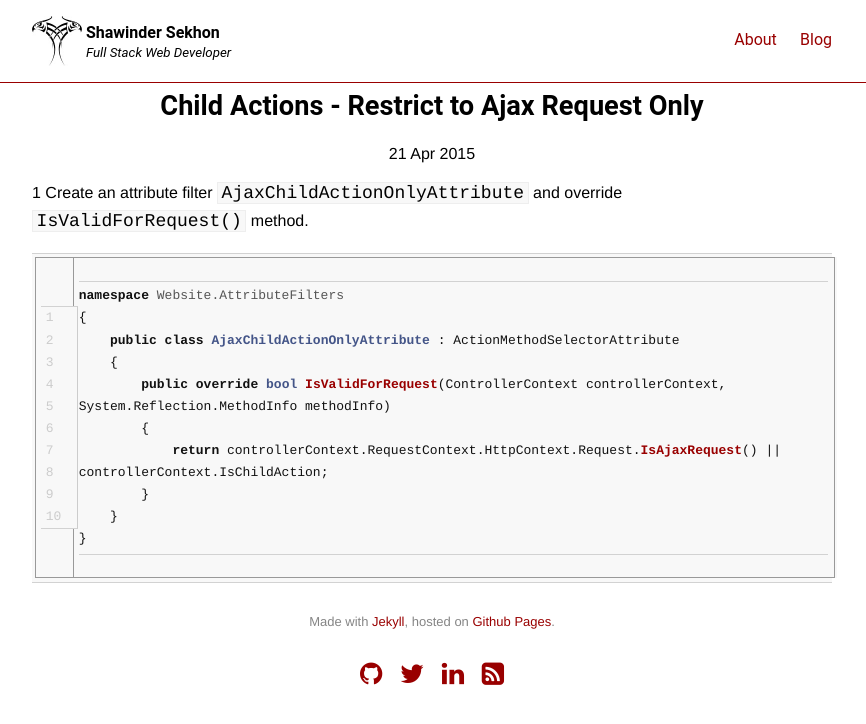
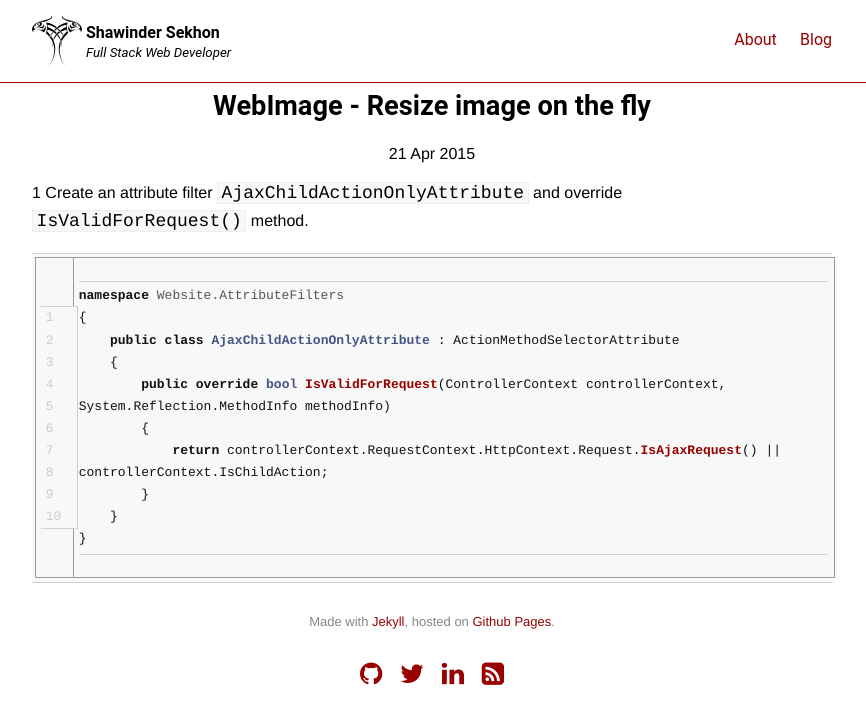
Before and after one commit to shawinder/shawinder.github.io, a Jekyll site: the page built from _posts/2015-10-02-Using-WebImage-to-Resize-and-save-an-Image.md, in a window 1280 px wide. Shown: the top 724 px of the page, without its empty margins (208-1074 px from the left). Built offline with Jekyll 4.4.1, drawn with Linux system fonts in a browser that asks for light colours; nearby versions of some CDN libraries; comment, search, counter and statistics services are not loaded.

Commit message:
Update 2015-10-02-Using-WebImage-to-Resize-and-save-an-Image.md

```diff
--- a/_posts/2015-10-02-Using-WebImage-to-Resize-and-save-an-Image.md
+++ b/_posts/2015-10-02-Using-WebImage-to-Resize-and-save-an-Image.md
@@ -1,9 +1,9 @@
 ---
 layout: post
-title: Child Actions - Restrict to Ajax Request Only
+title: WebImage - Resize image on the fly
 comments: true
 date: 2015-04-21
-header_desc: Child Actions - Restrict to Ajax Request Only
+header_desc: Using WebImage (System.Web.Helpers)
 ---
 <p><span class="step">1</span> Create an attribute filter <code>AjaxChildActionOnlyAttribute</code> and override <code>IsValidForRequest()</code> method.</p>
 
```
